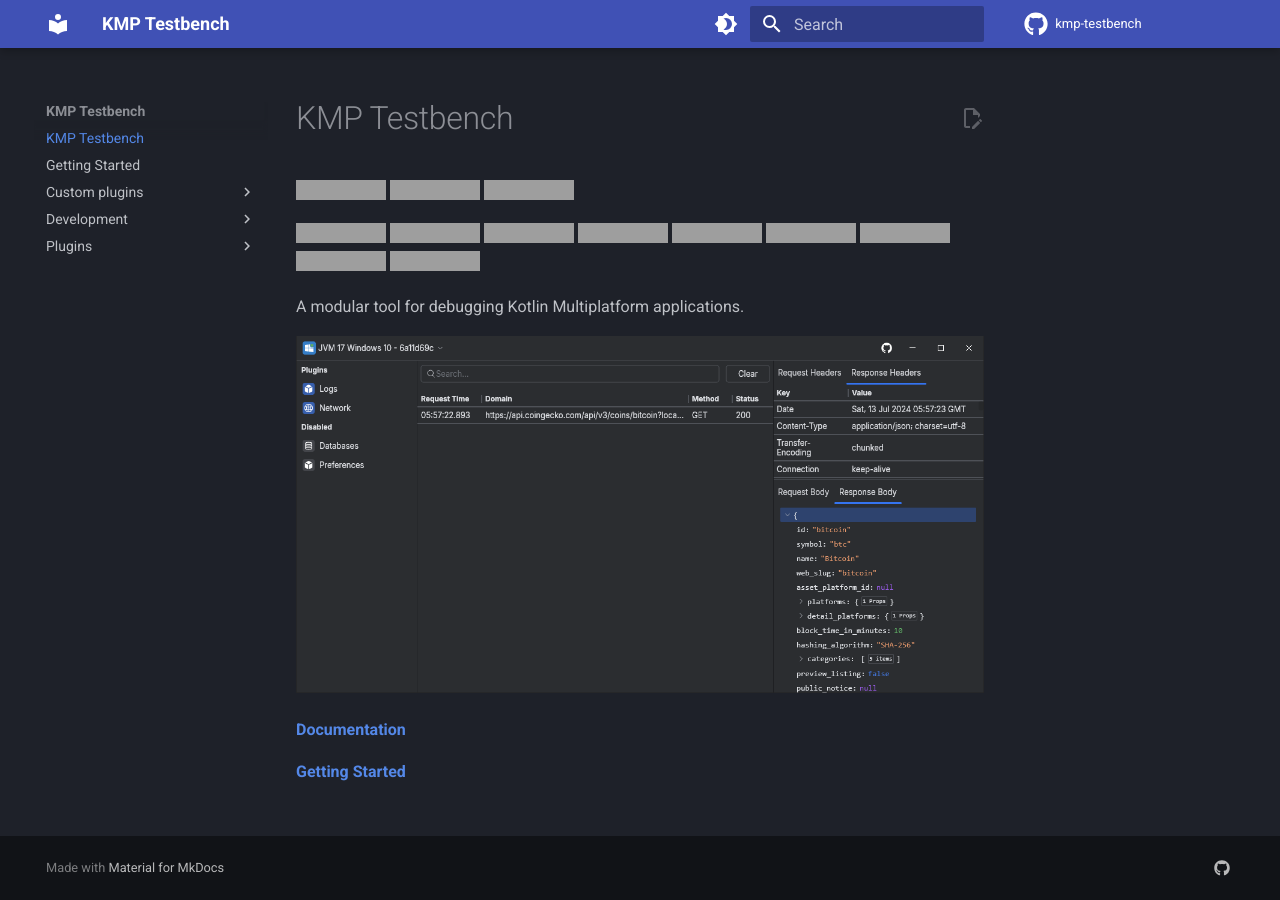
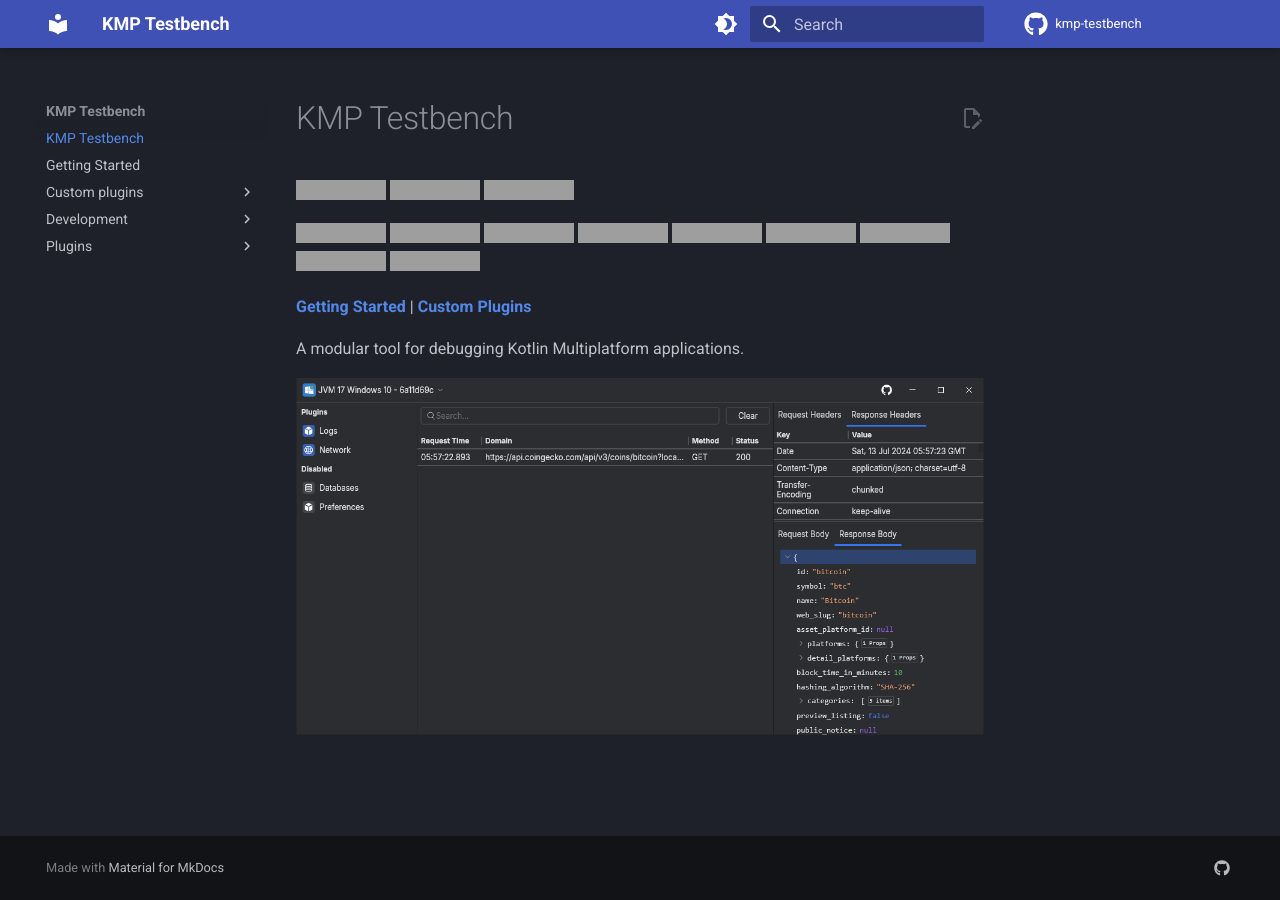
Before and after one commit to DrewCarlson/KMP-Testbench, an MkDocs documentation site: the page built from docs/index.md, in a window 1280 px wide. Built offline with MkDocs 1.6.1 and Material for MkDocs 9.7.7, drawn with Linux system fonts in a browser that asks for light colours; comment, search, counter and statistics services are not loaded; the version menu is left out; grey boxes are pictures that could not be loaded.

Commit message:
Fix doc index quick links

```diff
--- a/docs/index.md
+++ b/docs/index.md
@@ -15,11 +15,9 @@
 ![](https://img.shields.io/static/v1?label=&message=tvOS&color=blue)
 ![](https://img.shields.io/static/v1?label=&message=watchOS&color=blue)
 
+**[Getting Started](getting-started.md)** |
+**[Custom Plugins](custom-plugins/getting-started.md)**
+
 A modular tool for debugging Kotlin Multiplatform applications.
 
 <img src="img/screenshot.png" width="805px" height="416px">
-
-
-**[Documentation](https://drewcarlson.github.io/kmp-testbench/latest/)**
-
-**[Getting Started](https://drewcarlson.github.io/kmp-testbench/latest/getting-started/)**
```
